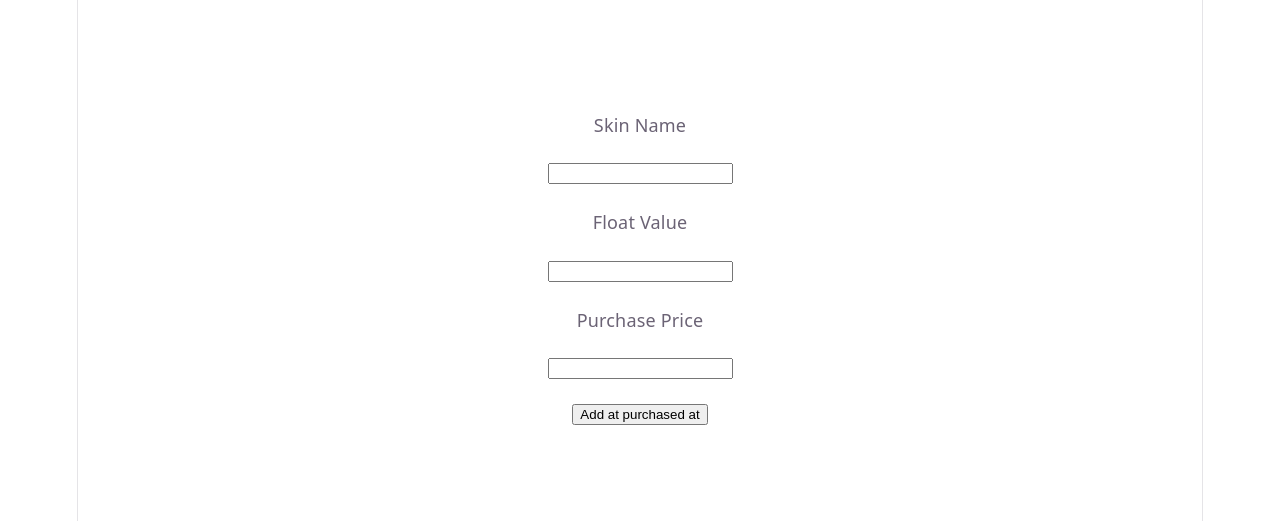
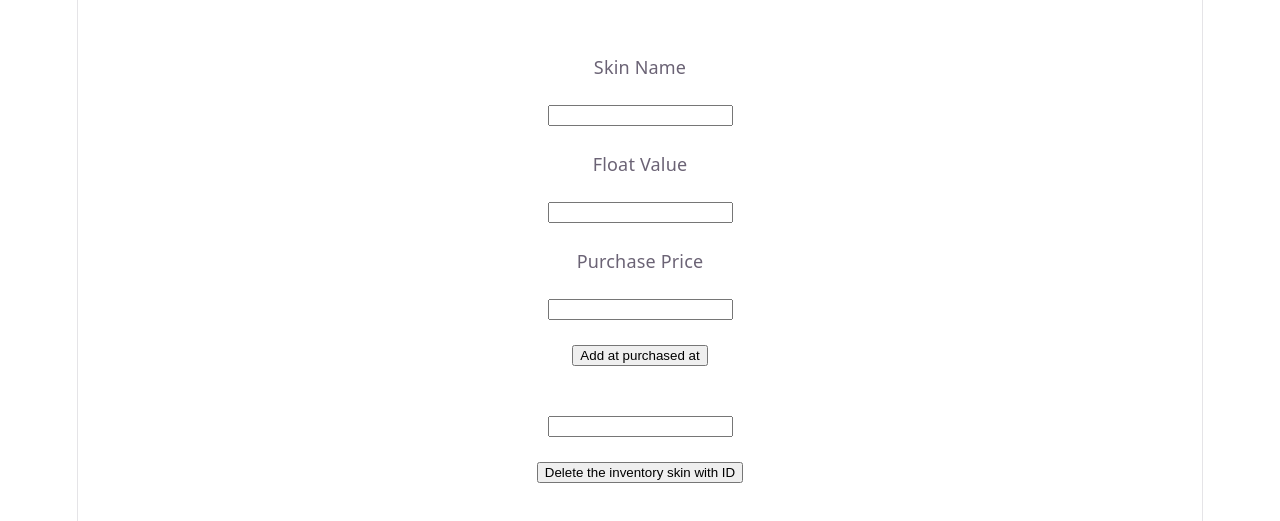
Before and after one commit to MOARMOARMAN/Cs2-Skin-Scraper, a React (Vite) app in the folder frontend/: page / in a window 1280 px wide. Shown: the part 119-640 px from the top of the page. Built offline with nearby package versions, Linux system fonts and the light colour scheme; no server answers.

Commit message:
Added frontend functionality to remove skins by ID from inventory

```diff
--- a/frontend/src/App.tsx
+++ b/frontend/src/App.tsx
@@ -5,6 +5,7 @@ import heroImg from './assets/hero.png'
 import './App.css'
 import AddSkinForm from './components/AddSkinsForm'
 import AddInventoryDisplay from './components/AddInventoryDisplay'
+import AddRemoveSkinForm from './components/RemoveSkinsForm'
 
 function App() {
   const [count, setCount] = useState(0)
@@ -14,6 +15,7 @@ function App() {
       <section id="center">
         <AddSkinForm />
         <AddInventoryDisplay />
+        <AddRemoveSkinForm />
       </section>
     </>
   )
--- a/frontend/src/components/AddInventoryDisplay.tsx
+++ b/frontend/src/components/AddInventoryDisplay.tsx
@@ -1,7 +1,7 @@
-import { useEffect, useState } from 'react'
+import { useEffect, useState } from 'react';
 import {
     getInventory, type Skin
-} from '../api/inventory'
+} from '../api/inventory';
 
 export default function addInventoryDisplay() {
     const [inventorySkins, setInventorySkins] = useState<Skin[]>([]);
@@ -21,7 +21,8 @@ export default function addInventoryDisplay() {
     return (
         <>
             {inventorySkins.map((skin: Skin) => (
-                <p>{skin.skin_name}</p>
+                <p>{skin.id_} | {skin.skin_name} | {skin.float_val} | {skin.purchase_price} | {skin.recorded_at}</p>
+
             ))}
         </>
     );
--- a/frontend/src/components/AddSkinsForm.tsx
+++ b/frontend/src/components/AddSkinsForm.tsx
@@ -1,12 +1,12 @@
-import { useState } from 'react'
+import { useState } from 'react';
 import {
     addSkin, type NewSkin
-} from '../api/inventory'
+} from '../api/inventory';
 import {
    validateFloatValue,
    validatePurchasePrice,
    validateSkinName
-} from '../utils/validation'
+} from '../utils/validation';
 
 export default function addSkinForm() {
     const [skinName, setSkinName] = useState('');
--- /dev/null
+++ b/frontend/src/components/RemoveSkinsForm.tsx
@@ -0,0 +1,27 @@
+import { useState } from "react";
+import {
+   delSkin
+} from '../api/inventory'
+
+export default function removeSkinsForm() {
+    const [removeID, setRemoveID] = useState('');
+    const [stateText, setStateText] = useState('');
+
+    async function handleSubmit() {
+        const toRemoveID = parseFloat(removeID);
+        const deleteState = await delSkin(toRemoveID);
+        if (deleteState.status == "deleted") {
+            setStateText(`Successfully deleted ${toRemoveID} from inventory`);
+        } else if (deleteState.status == "not deleted") {
+            setStateText(`Failed to delete ${toRemoveID} from inventory. Likely Invalid ID.`)
+        }
+    }
+
+    return (
+        <>
+            <input value={removeID} onChange={(event) => setRemoveID(event.target.value)}></input>
+            <button onClick={handleSubmit}>Delete the inventory skin with ID {removeID}</button>
+            <p>{stateText}</p>
+        </>
+    );
+}
```
Also changed, not shown: 2 other files (tests, documents, lock files or other folders).
